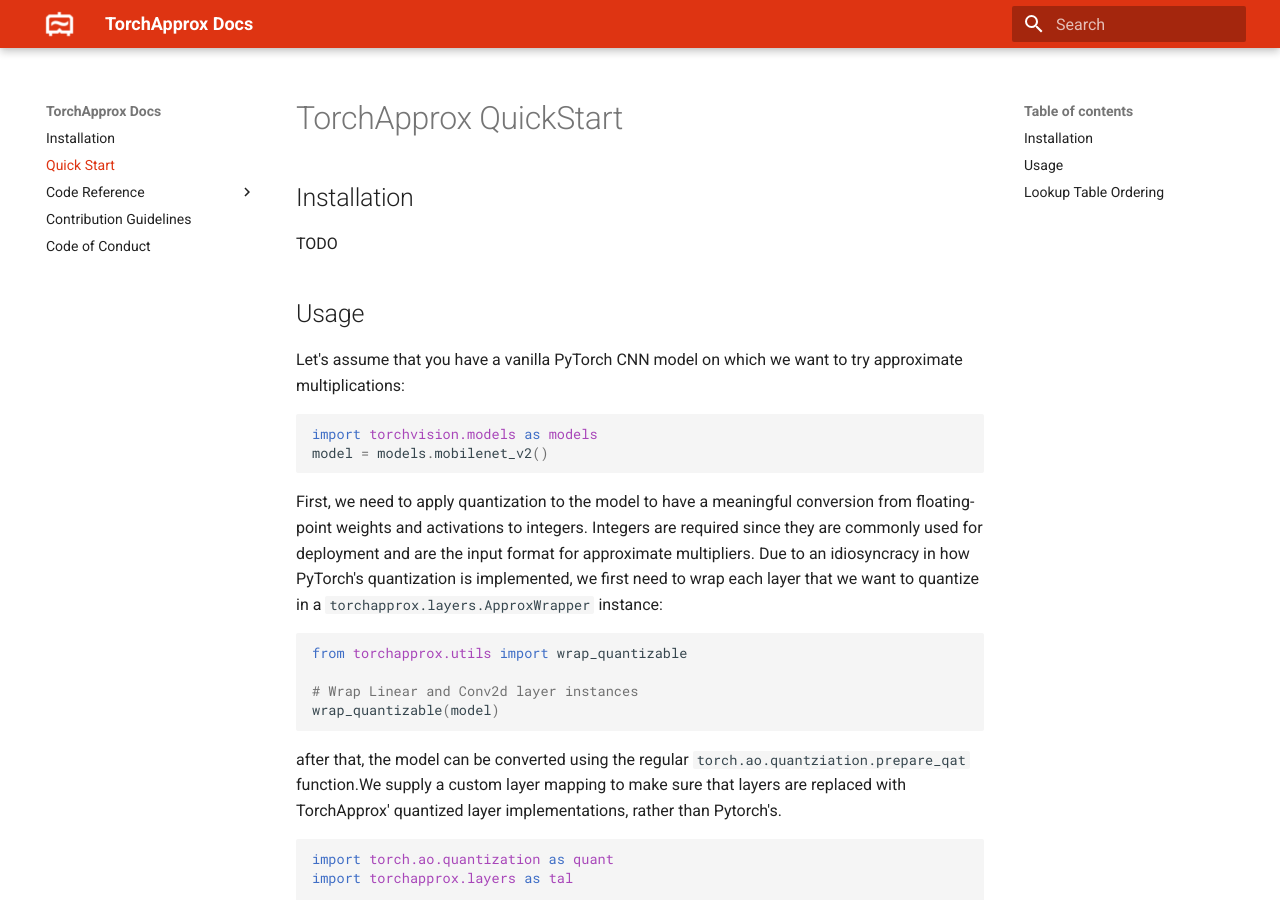
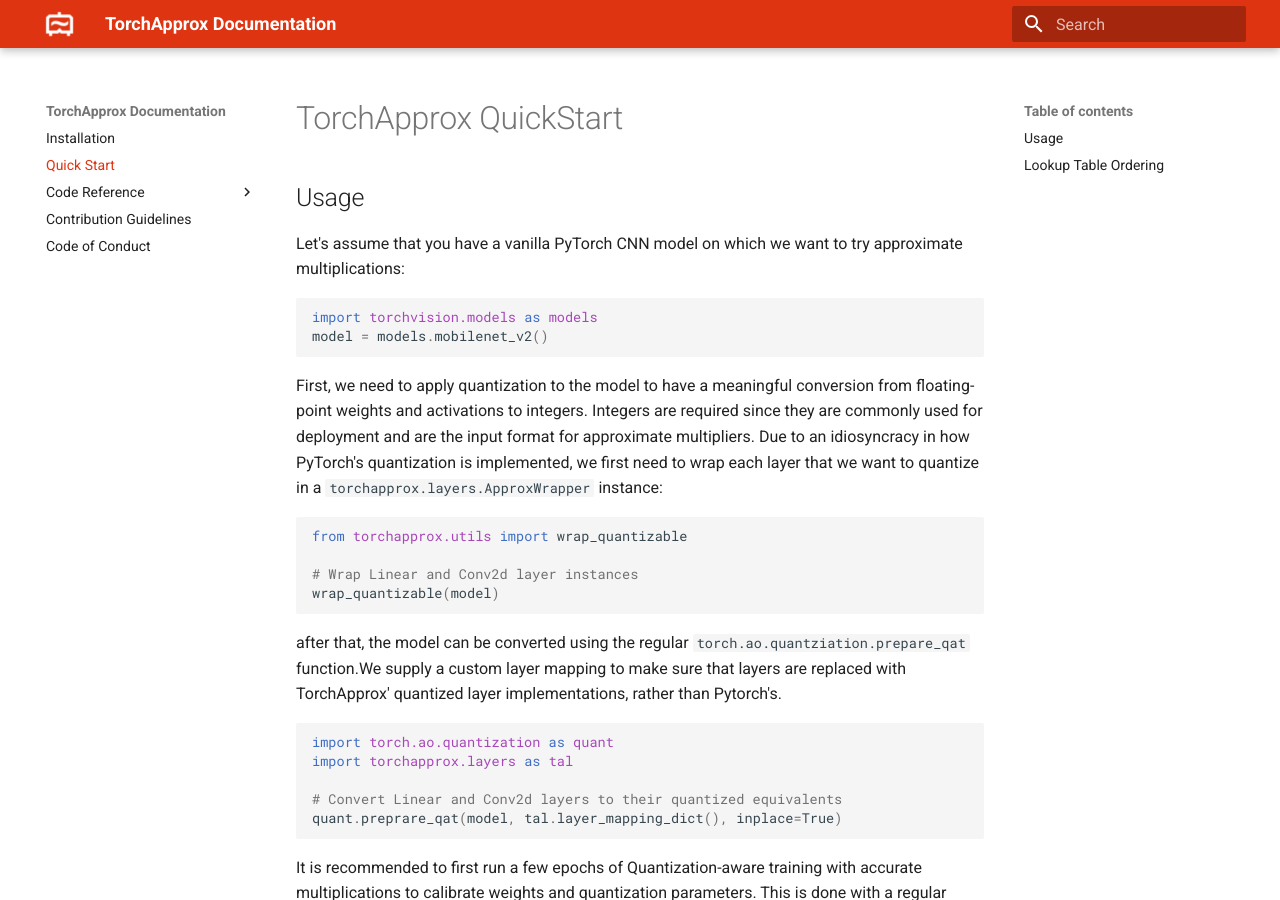
Before and after one commit to etrommer/torch-approx, an MkDocs documentation site: the page built from docs/mwe.md, in a window 1280 px wide and 900 px high. Built offline with MkDocs 1.6.1 and Material for MkDocs 9.7.7, drawn with Linux system fonts in a browser that asks for light colours.

Commit message:
Clean up docs folder

```diff
--- a/docs/mwe.md
+++ b/docs/mwe.md
@@ -1,8 +1,4 @@
 # TorchApprox QuickStart
-
-## Installation
-
-TODO
 
 ## Usage
 
--- a/mkdocs.yml
+++ b/mkdocs.yml
@@ -1,12 +1,12 @@
-site_name: TorchApprox Docs
+site_name: TorchApprox Documentation
 
 theme:
     name: "material"
     palette:
         primary: custom
         accent: custom
-    logo: ta_logo.png
-    favicon: ta_favicon.png
+    logo: images/ta_logo.png
+    favicon: images/ta_favicon.png
 
 extra_css:
     - extra.css
```
Also changed, not shown: README.md (+25 -1 lines), docs/example.ipynb (deleted), docs/images/ta_banner.png (renamed from docs/ta_banner.png), docs/images/ta_favicon.png (renamed from docs/ta_favicon.png), docs/images/ta_logo.png (renamed from docs/ta_logo.png).
